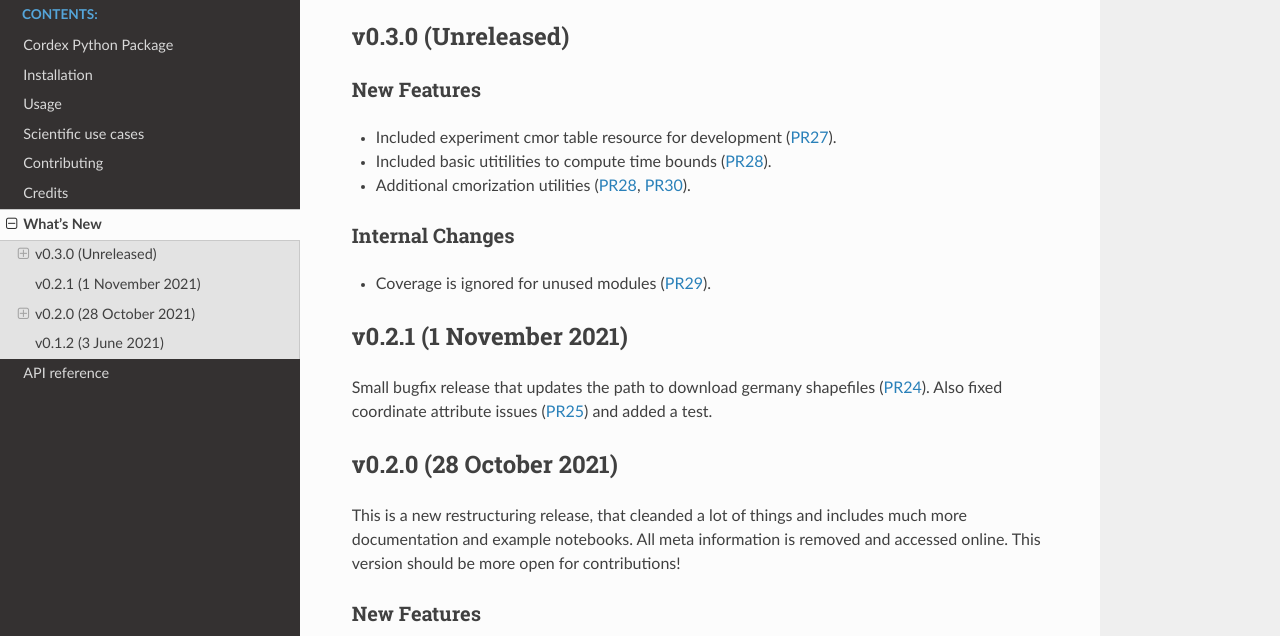
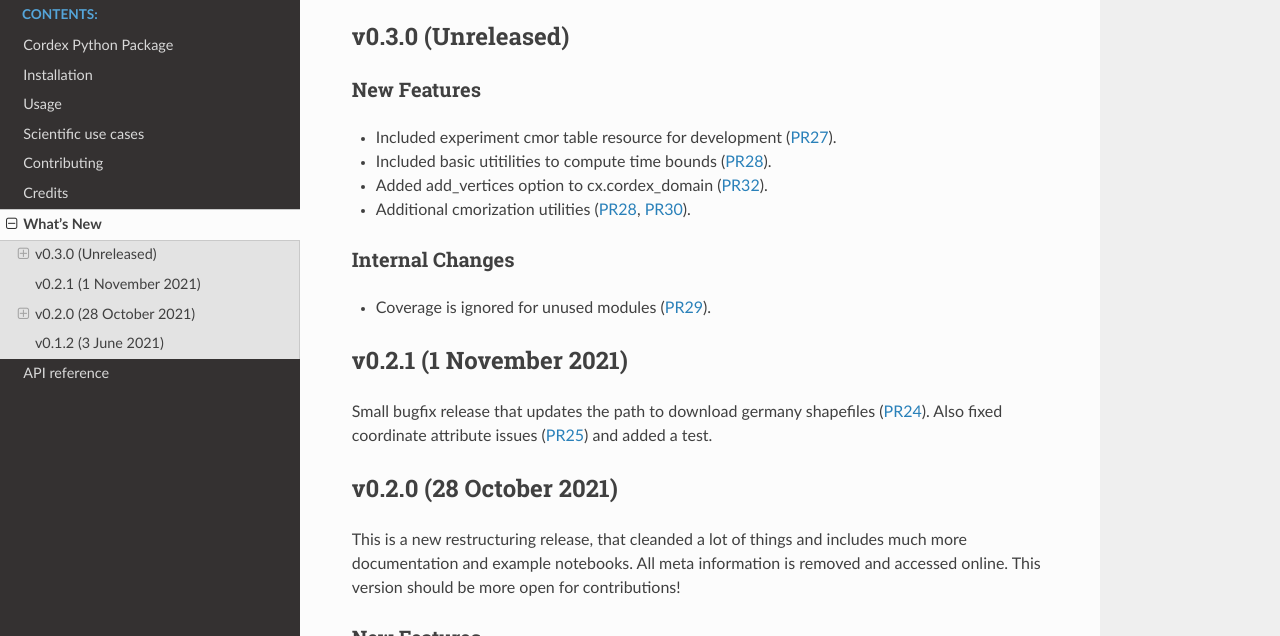
Before and after one commit to euro-cordex/py-cordex, a Sphinx documentation site: the page built from docs/whats_new.rst, in a window 1280 px wide and 900 px high, cut to the strip 264-900 px from the top of the window. Built offline with Sphinx 7.4.7 and the Read the Docs theme 2.0.0, drawn with Linux system fonts in a browser that asks for light colours; pages that are not in the unit, such as notebooks, are missing from menus.

Commit message:
update of whats_new docs

```diff
--- a/docs/whats_new.rst
+++ b/docs/whats_new.rst
@@ -15,6 +15,7 @@ New Features
 ~~~~~~~~~~~~
 - Included experiment cmor table resource for development (:pull:`27`).
 - Included basic utitilities to compute time bounds (:pull:`28`).
+- Added add_vertices option to cx.cordex_domain (:pull:`32`).
 - Additional cmorization utilities (:pull:`28`, :pull:`30`).
 
 Internal Changes
```
